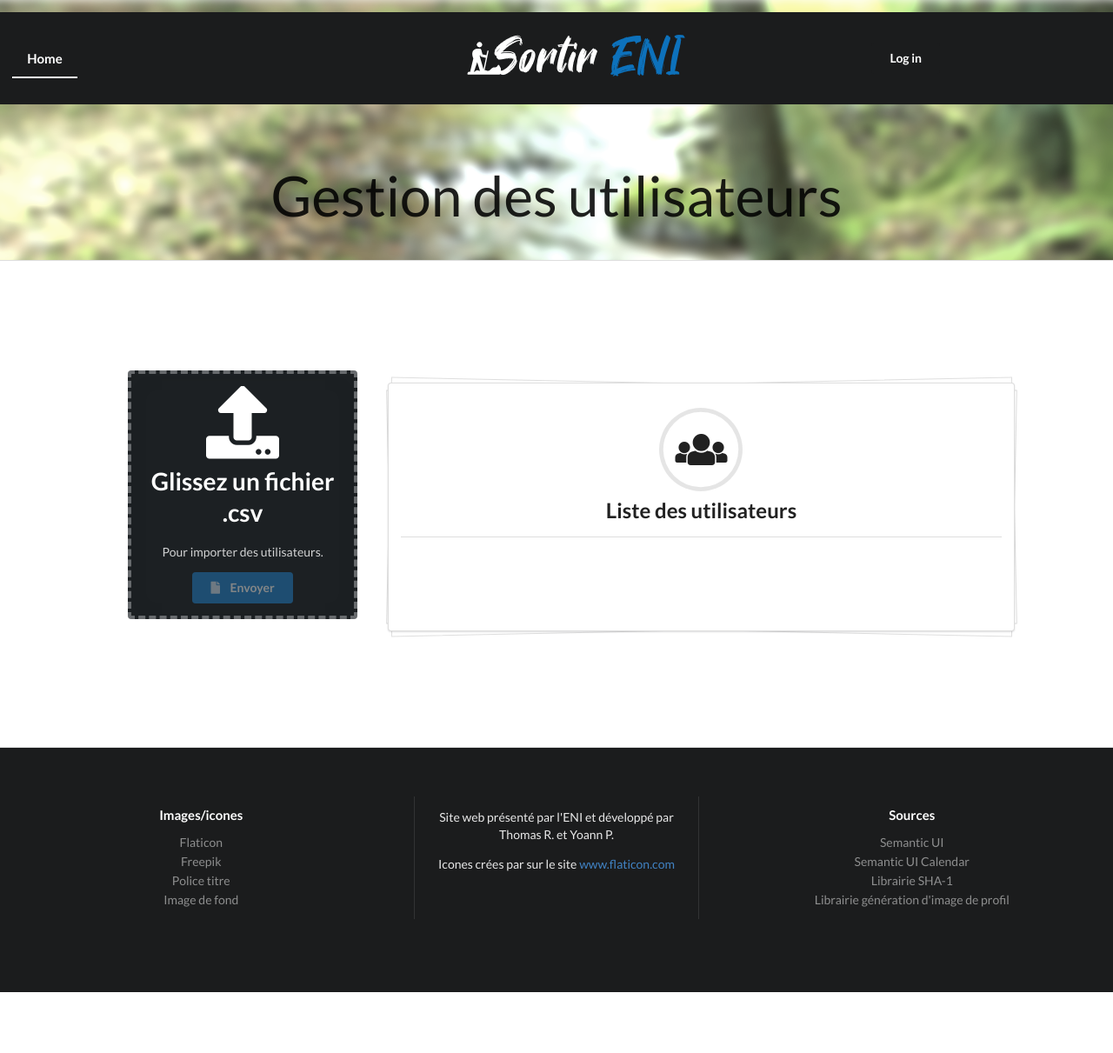
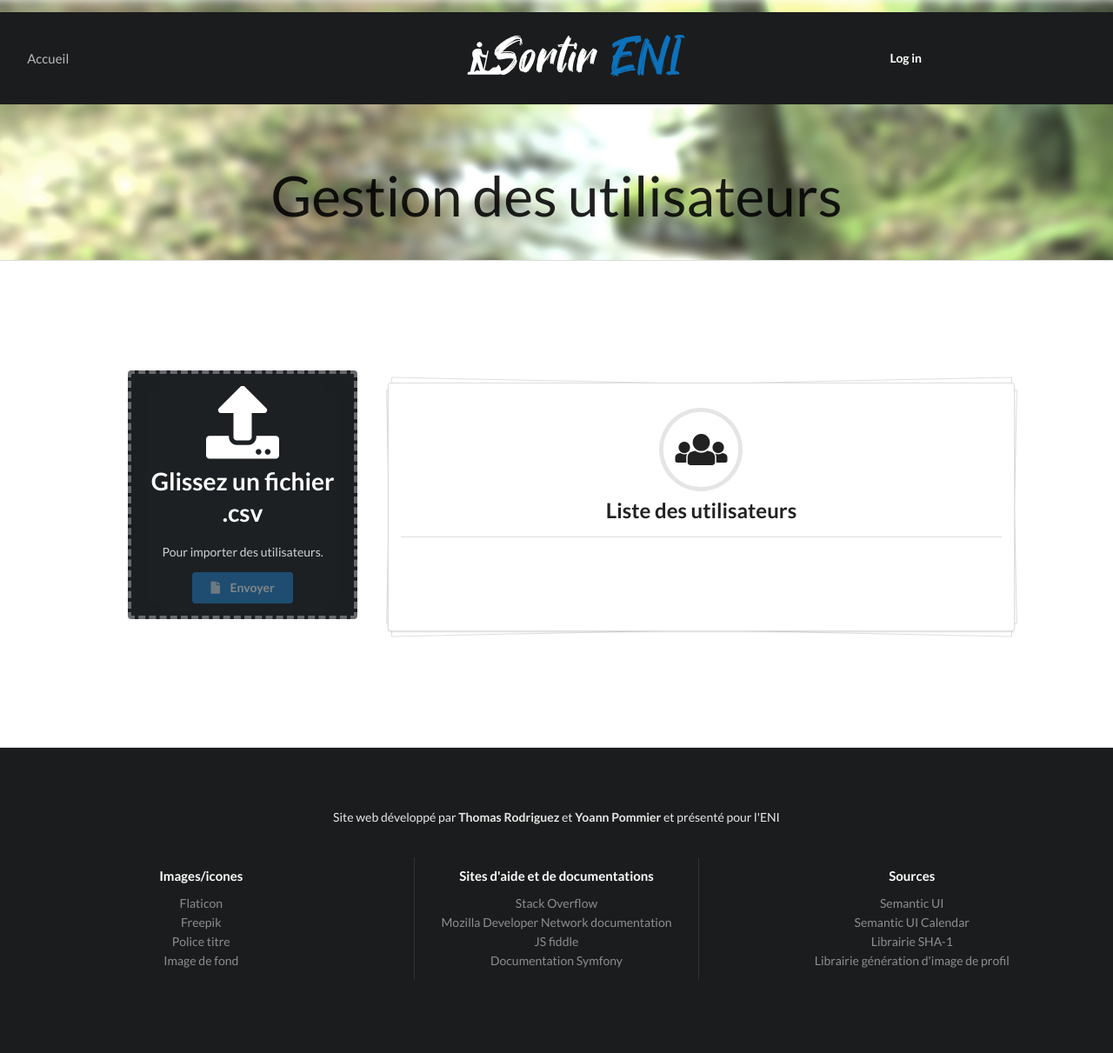
Before and after one commit to NnaoyP/projet_sortir, a Symfony app: template templates/admin/index.html.twig in a window 1280 px wide. Shown: the whole page at 87% size. Before the commit the page ends 1141 px from the top, so only its background shows below. Run offline with Twig, Linux system fonts and the light colour scheme; the template is opened without the code that fills it, so the values that code supplies are empty; form fields are guessed from the names that the template uses; some libraries are stand-ins or nearby versions.

Commit message:
Changed routes and footer

```diff
--- a/templates/base.html.twig
+++ b/templates/base.html.twig
@@ -32,7 +32,7 @@
                             <div class="content youth-power main-title black medium">Sortir <span class="blue-text">ENI</span></div>
                         </div>
                     </div>
-                    <a class="{{ route starts with 'trip' ? 'active '}}item" href="/trip">Home</a>
+                    <a class="{{ route starts with 'trip' ? 'active '}}item" href="/trip">Accueil</a>
                     {% if app.user %}
                         <a class="{{ route starts with 'profil_edit' ? 'active '}}item" href="/profile/edit/">Mon compte</a>
                         <a class="item" href="/trip/add">Organiser une sortie</a>
@@ -60,7 +60,7 @@
                         <div class="content youth-power main-title black medium">Sortir <span class="blue-text">ENI</span></div>
                     </div>
                 </div>
-                <a class="{{ route starts with 'trip' ? 'active '}}item" href="/trip">Home</a>
+                <a class="{{ route starts with 'trip' ? 'active '}}item" href="/trip">Accueil</a>
                 {% if app.user %}
                     <a class="{{ route starts with 'profil_edit' ? 'active '}}item" href="/profile/edit/">Mon compte</a>
                     <a class="item" href="/trip/add">Organiser une sortie</a>
@@ -98,17 +98,15 @@
                             </div>
                             <div class="not-mobile six wide column" style="display: flex; flex-direction: column; justify-content: center">
                                 <div class="ui large secondary pointing menu">
-                                    <a class="{{ route == '' ? 'active '}}item" href="/trip">Home</a>
+                                    <a class="{{ route == 'trip' ? 'active '}}item" href="/trip">Accueil</a>
                                     {% if app.user %}
                                         <a class="{{ route starts with 'profil_edit' ? 'active '}}item" href="/profile/edit/">Mon compte</a>
-                                        <div class="ui dropdown item {{ route starts with 'trip' ? 'link-active' }}">
+                                        <div class="ui dropdown item {{ route starts with 'trip_add' or route starts with 'trip_edit' ? 'link-active' }}">
                                             <span>
                                                 {% if route starts with 'trip_add' %}
                                                     Organiser une sortie
                                                 {% elseif route starts with 'trip_edit' %}
                                                     Modifier une sortie
-                                                {% elseif route starts with 'trip' %}
-                                                    Liste des sorties
                                                 {% else %}
                                                     Sorties
                                                 {% endif %}
@@ -178,6 +176,8 @@
 
                 <footer class="ui inverted vertical footer center aligned segment">
                     <div class="container">
+                        <p style="margin-bottom: 50px">Site web développé par <b>Thomas Rodriguez</b> et <b>Yoann Pommier</b> et présenté pour l'ENI</p>
+
                         <div class="ui stackable inverted divided equal height stackable grid">
                             <div class="six wide column">
                                 <h4 class="ui inverted header">Images/icones</h4>
@@ -190,12 +190,13 @@
                             </div>
 
                             <div class="four wide column">
-                                <p>Site web présenté par l'ENI et développé par Thomas R. et Yoann P.</p>
-                                <p>Icones crées par
-                                    <a href="https://www.flaticon.com/authors/freepik" title="Freepik"></a>
-                                    sur le site
-                                    <a href="" title="Flaticon">www.flaticon.com</a>
-                                </p>
+                                <h4 class="ui inverted header">Sites d'aide et de documentations</h4>
+                                <div class="ui inverted link list">
+                                    <a href="https://stackoverflow.com/" class="item">Stack Overflow</a>
+                                    <a href="https://developer.mozilla.org/fr/docs/Web/" class="item">Mozilla Developer Network documentation</a>
+                                    <a href="http://jsfiddle.net/" class="item">JS fiddle</a>
+                                    <a href="https://symfony.com/doc/current/" class="item">Documentation Symfony</a>
+                                </div>
                             </div>
 
                             <div class="six wide column">
```
